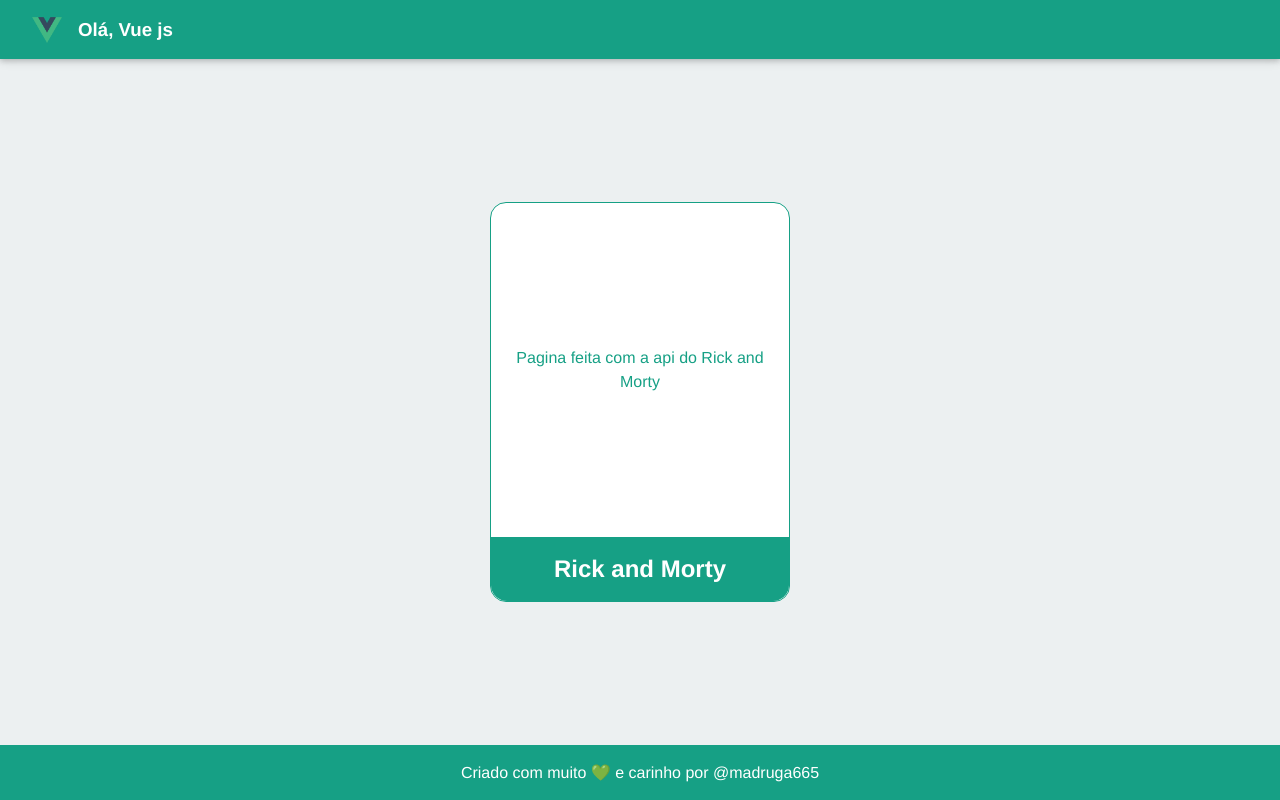
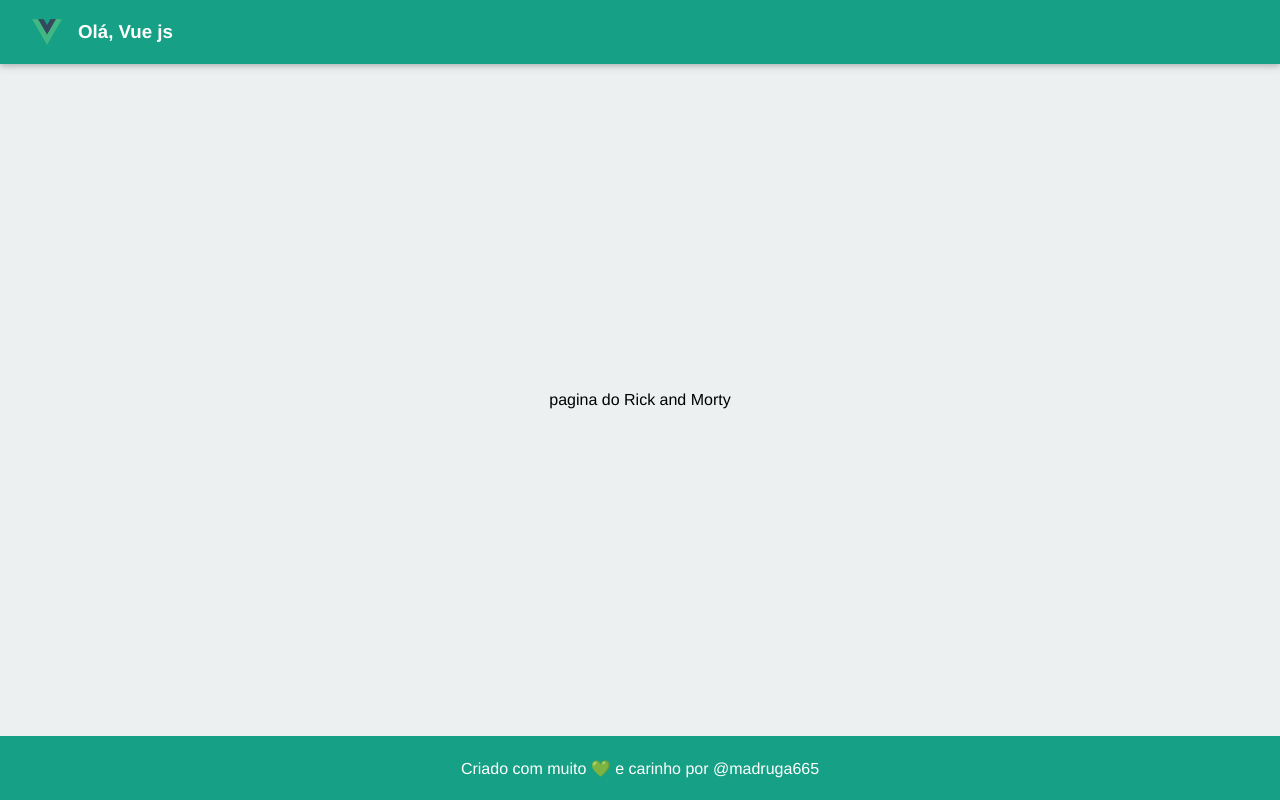
Before and after one commit to madruga665/hellow-world-vue, a Vue app: page /rickandmorty in a window 1280 px wide. Built offline with nearby package versions, Linux system fonts and the light colour scheme.

Commit message:
feature(RickAndMortyView): add rota para pagina do rick and morty

```diff
--- a/src/views/HomeView.vue
+++ b/src/views/HomeView.vue
@@ -1,9 +1,12 @@
 <template>
   <ViewTemplate>
     <section class="home-container">
-      <LinkCard title="Rick and Morty" content="Pagina feita com a api do Rick and Morty" />
+      <router-link to="/rickandmorty">
+        <LinkCard title="Rick and Morty" content="Pagina feita com a api do Rick and Morty" />
+      </router-link>
     </section>
   </ViewTemplate>
+  <router-view></router-view>
 </template>
 
 <script lang="ts">
@@ -26,6 +29,8 @@ export default defineComponent({
   align-items: center;
   justify-content: center;
   width: 100%;
-  height: 100%;
+}
+a {
+  text-decoration: none;
 }
 </style>
--- /dev/null
+++ b/src/views/RickAndMortyView.vue
@@ -0,0 +1,20 @@
+<template>
+  <ViewTemplate>
+    <section>
+      pagina do Rick and Morty
+    </section>
+  </ViewTemplate>
+  <router-view></router-view>
+</template>
+
+<script lang="ts">
+  import { defineComponent } from "vue";
+  import ViewTemplate from "../templates/ViewTemplate.vue";
+
+  export default defineComponent({
+    name: "RickAndMortyView",
+    components: {
+      ViewTemplate,
+    },
+  });
+</script>
```
Also changed, not shown: src/routes.ts (+12 -8 lines).
